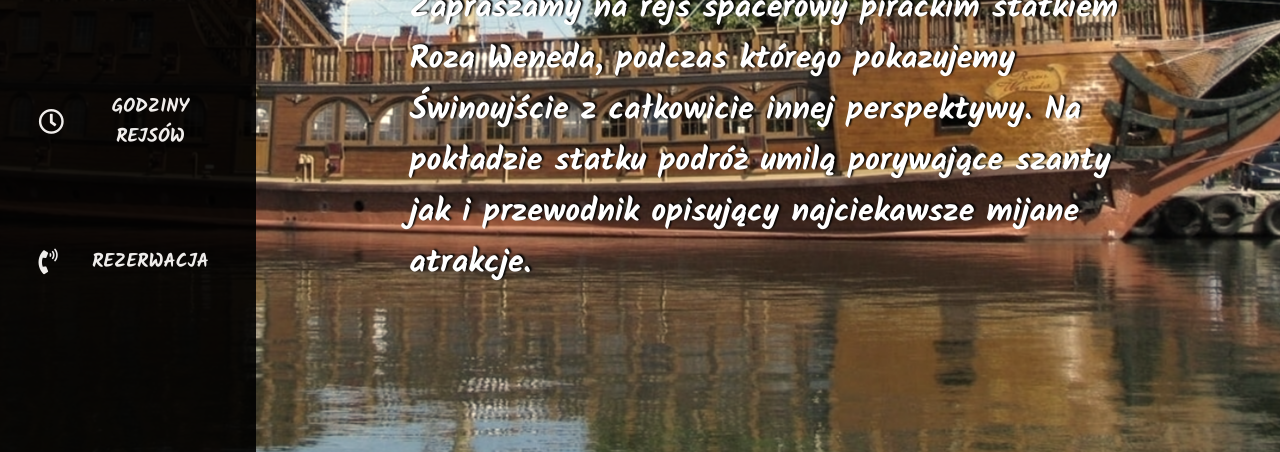
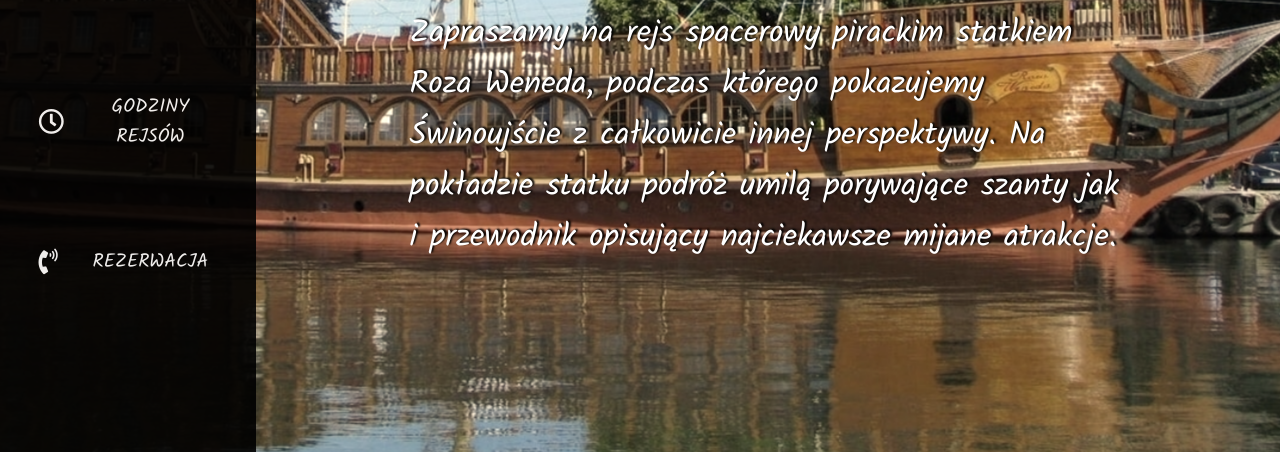
Before and after one commit to Basiakus/zlecenie-statki, a website: page index.html in a window 1280 px wide. Shown: the part 348-800 px from the top of the page. Drawn offline with nearby package versions, Linux system fonts and the light colour scheme.

Commit message:
thiner font

```diff
--- a/scss/style.scss
+++ b/scss/style.scss
@@ -1,4 +1,5 @@
-@import url('https://fonts.googleapis.com/css?family=Kalam:700');
+@import url('https://fonts.googleapis.com/css?family=Kalam:400');
+//@import url('https://fonts.googleapis.com/css?family=Indie+Flower');
 * {
 	margin: 0;
 	padding: 0;
@@ -10,6 +11,7 @@
 	width: 100%;
 	height: 100%;
 	font-family: 'Kalam', cursive;
+	//font-family: 'Indie Flower', cursive;
 	#loadingPage {
 		display: flex;
 		display: -webkit-flex;
```
Also changed, not shown: css/style.css, img/map.jpg (deleted), 1 other file.
